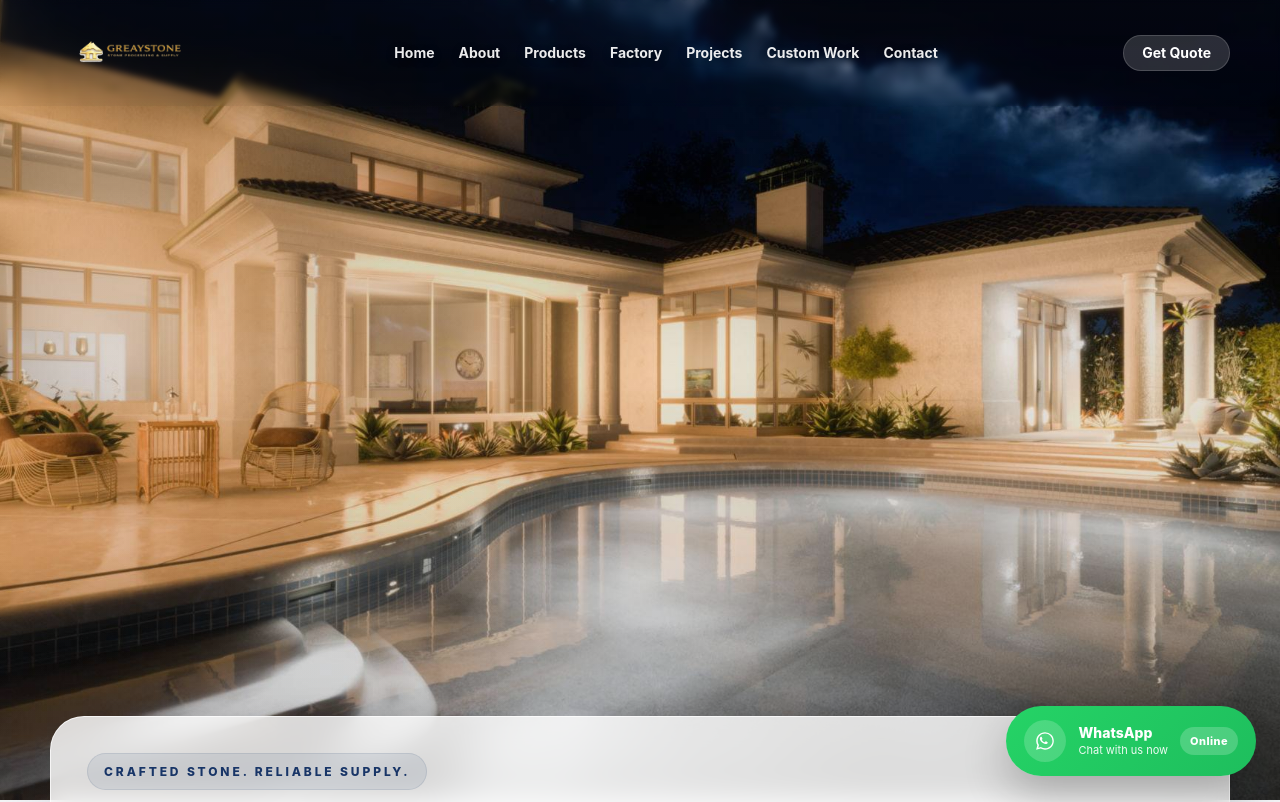
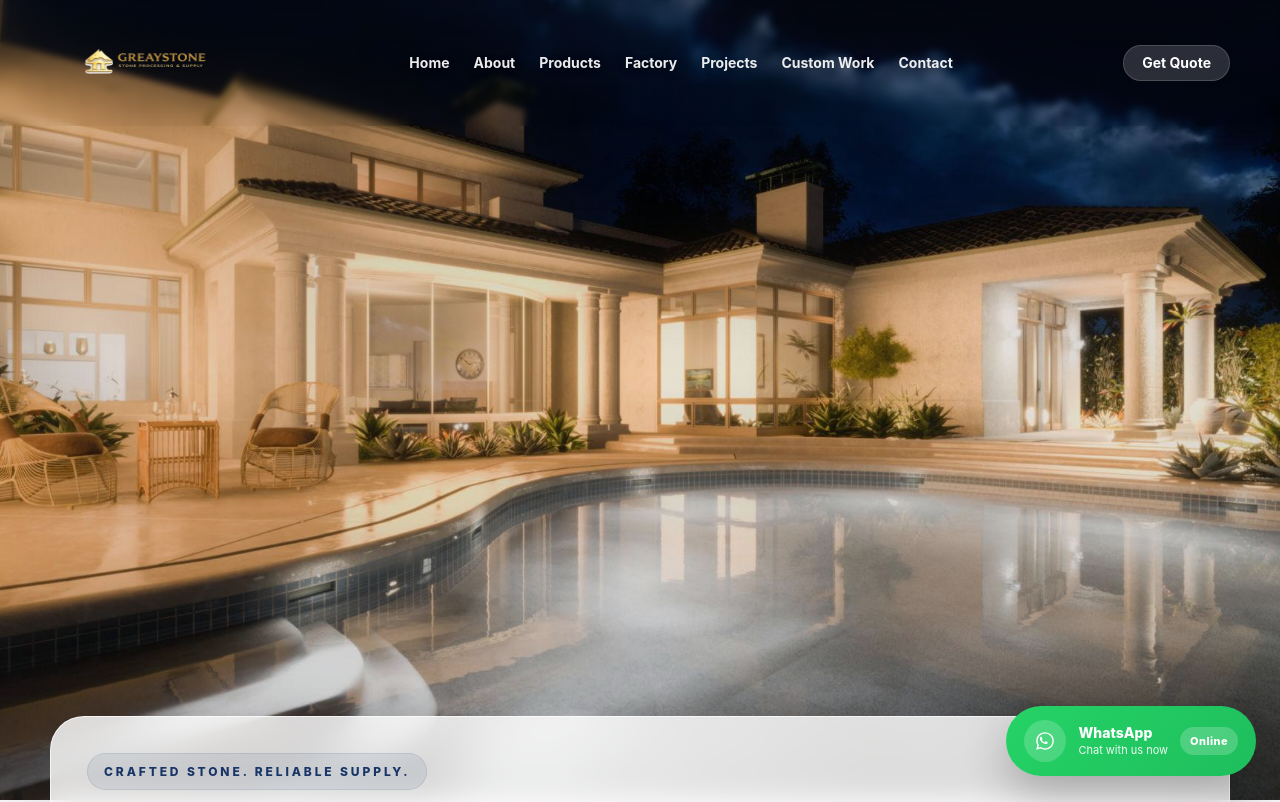
Before and after one commit to sijiu8520-debug/Repository-name-greaystone-website, a React (Vite) app: page / in a window 1280 px wide. Shown: the top 802 px of the page. Built offline with nearby package versions, Linux system fonts and the light colour scheme.

Commit message:
Update styles.css

```diff
--- a/src/styles.css
+++ b/src/styles.css
@@ -68,7 +68,7 @@ img {
 }
 
 .header-inner {
-  min-height: 86px;
+  min-height: 72px;
   display: grid;
   grid-template-columns: auto 1fr auto;
   align-items: center;
@@ -82,7 +82,7 @@ img {
 }
 
 .logo-header {
-  height: 106px;
+  height: 126px;
   width: auto;
   object-fit: contain;
   display: block;
```
